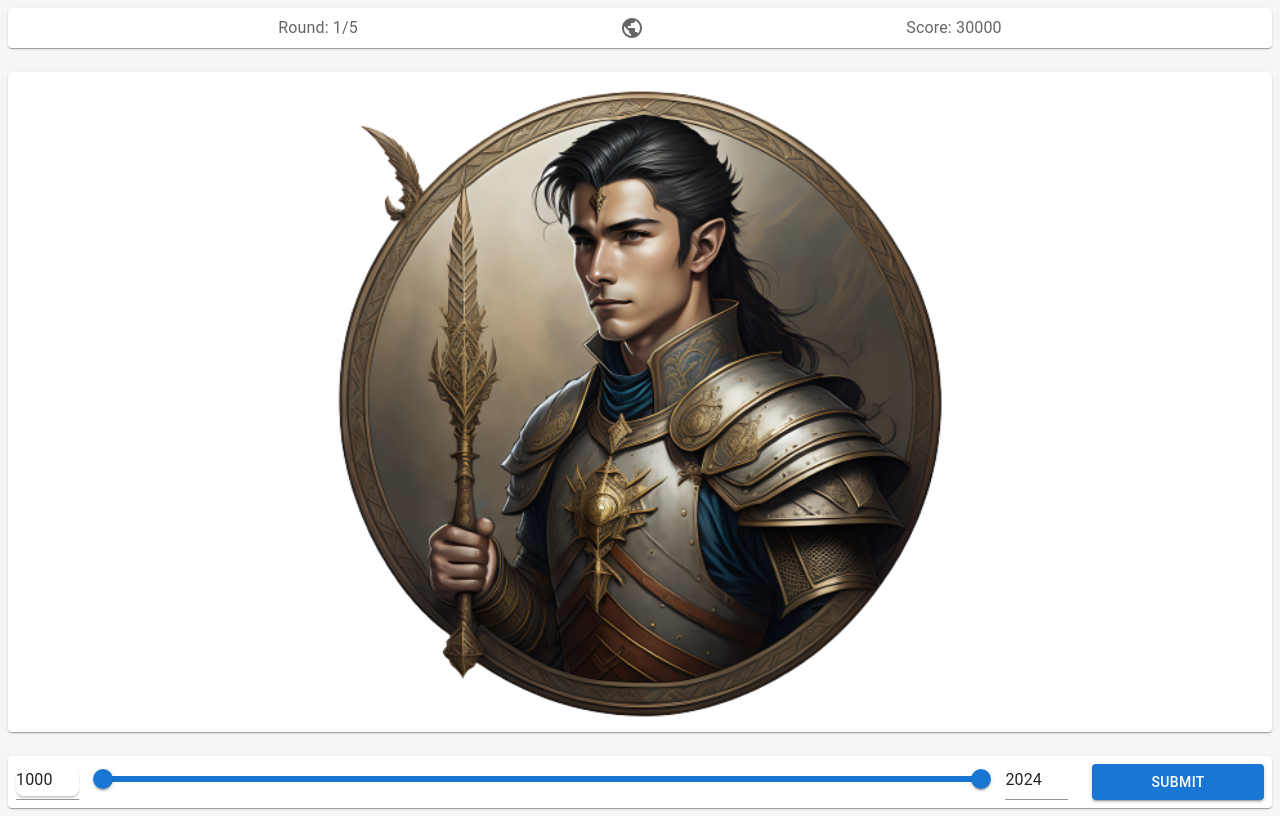
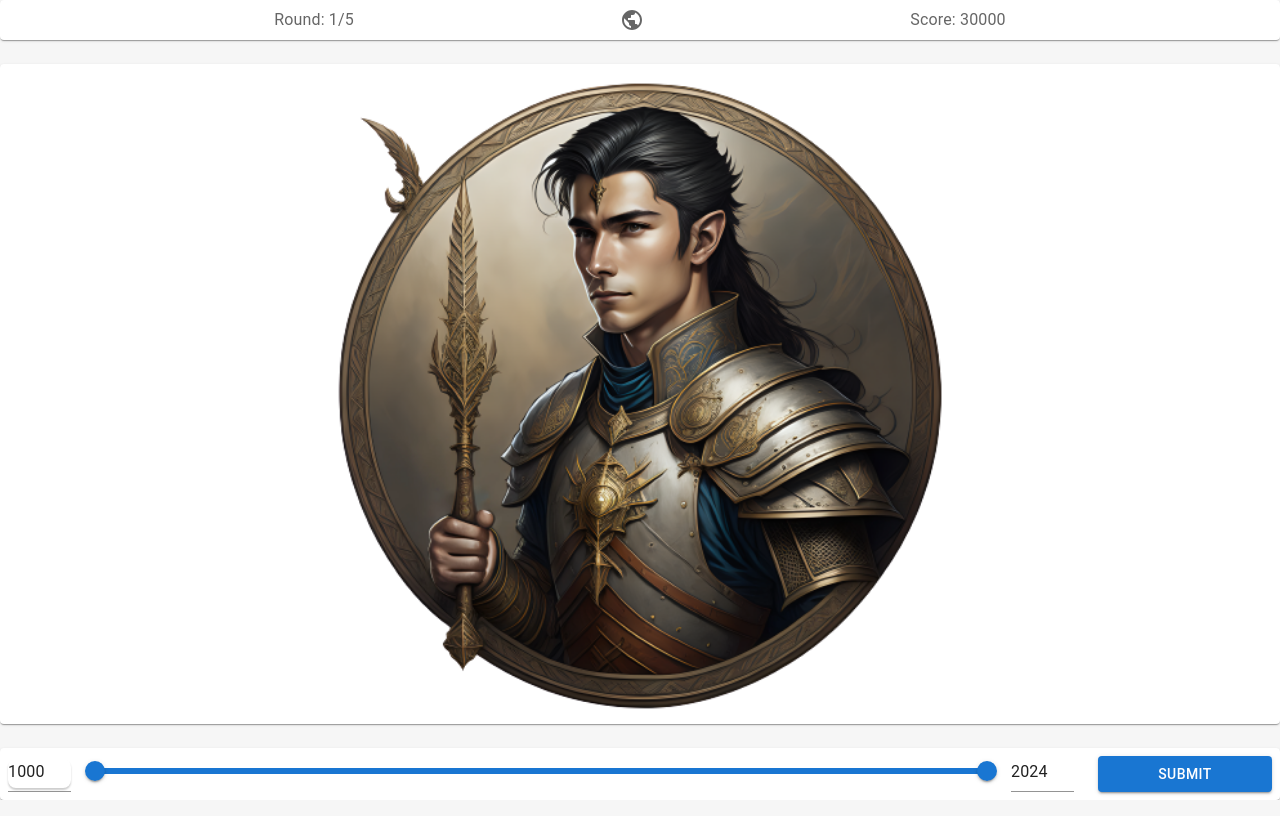
Before and after one commit to FBLordn/DateTheMap, a React (Vite) app: page / in a window 1280 px wide. Built offline with nearby package versions, Linux system fonts and the light colour scheme.

Commit message:
disable html+body padding/margin

```diff
--- a/src/styles.css
+++ b/src/styles.css
@@ -12,6 +12,12 @@
   -webkit-font-smoothing: antialiased;
   -moz-osx-font-smoothing: grayscale;
   -webkit-text-size-adjust: 100%;
+}
+
+html,
+body {
+   margin: 0;
+   padding: 0;
 }
 
 .container {
```
